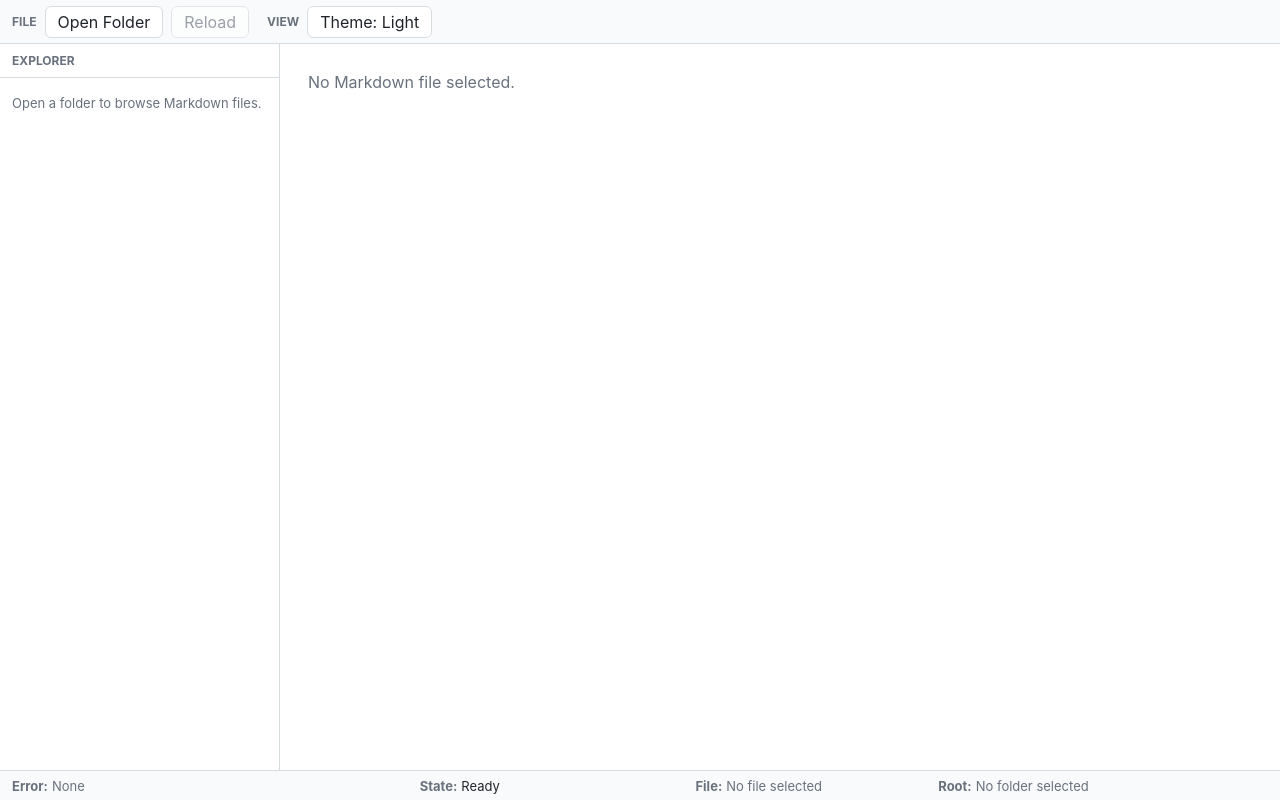
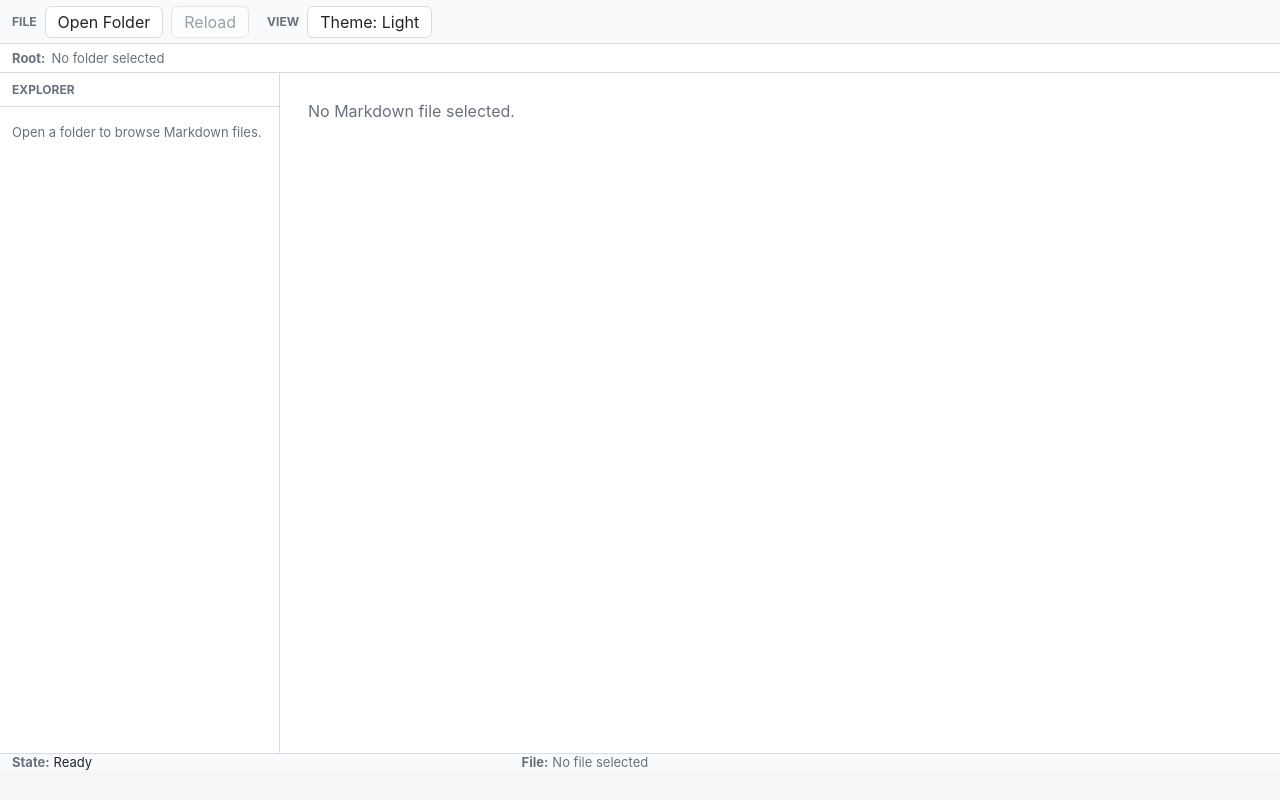
Before and after one commit to an-embedded-engineer/MarkdownViewer, a React (Vite) app in the folder markdown-viewer-tauri/: page / in a window 1280 px wide. Built offline with nearby package versions, Linux system fonts and the light colour scheme.

Commit message:
fix: improve Tauri root and error status layout

```diff
--- a/markdown-viewer-tauri/src/App.css
+++ b/markdown-viewer-tauri/src/App.css
@@ -33,7 +33,7 @@ button {
 
 .app-shell {
   display: grid;
-  grid-template-rows: 44px minmax(0, 1fr) 30px;
+  grid-template-rows: 44px auto minmax(0, 1fr) auto 30px;
   width: 100%;
   height: 100%;
   min-width: 680px;
@@ -114,13 +114,51 @@ button {
   opacity: 0.65;
 }
 
+.root-path-bar,
+.error-strip {
+  display: flex;
+  align-items: center;
+  gap: 6px;
+  min-width: 0;
+  padding: 6px 12px;
+  border-bottom: 1px solid var(--border);
+  font-size: 13px;
+}
+
+.root-path-bar {
+  color: var(--muted);
+  background: var(--panel-bg);
+}
+
+.error-strip {
+  border-top: 1px solid color-mix(in srgb, var(--error-text), var(--border) 55%);
+  color: var(--error-text);
+  background: var(--error-bg);
+}
+
+.chrome-label {
+  flex: 0 0 auto;
+  color: var(--muted);
+  font-weight: 700;
+}
+
+.error-strip .chrome-label {
+  color: var(--error-text);
+}
+
+.root-path-value,
+.error-strip-value {
+  min-width: 0;
+  overflow: hidden;
+  text-overflow: ellipsis;
+  white-space: nowrap;
+}
+
 .status-bar {
   display: grid;
   grid-template-columns:
-    minmax(140px, 1.2fr)
-    minmax(128px, 0.8fr)
-    minmax(110px, 0.7fr)
-    minmax(0, 1fr);
+    minmax(160px, 0.8fr)
+    minmax(0, 1.2fr);
   align-items: center;
   gap: 12px;
   min-width: 0;
@@ -148,10 +186,6 @@ button {
   overflow: hidden;
   text-overflow: ellipsis;
   white-space: nowrap;
-}
-
-.status-alert {
-  color: var(--error-text);
 }
 
 .status-state {
@@ -422,9 +456,7 @@ button {
 
   .status-bar {
     grid-template-columns:
-      minmax(112px, 1.1fr)
-      minmax(104px, 0.9fr)
-      minmax(72px, 0.6fr)
-      minmax(64px, 0.5fr);
+      minmax(112px, 0.9fr)
+      minmax(0, 1.1fr);
   }
 }
--- a/markdown-viewer-tauri/src/App.tsx
+++ b/markdown-viewer-tauri/src/App.tsx
@@ -305,6 +305,8 @@ function App() {
         onToggleTheme={() => setTheme((value) => (value === "light" ? "dark" : "light"))}
       />
 
+      <RootPathBar rootPath={rootPath} />
+
       <section className="workspace">
         <aside className="explorer-pane" aria-label="Explorer">
           <div className="pane-title">Explorer</div>
@@ -336,11 +338,11 @@ function App() {
         </section>
       </section>
 
+      {errorMessage ? <ErrorBanner message={errorMessage} /> : null}
+
       <StatusBar
-        rootPath={rootPath}
         selectedFileName={selectedFileName}
         loadingMessage={loadingMessage}
-        errorMessage={errorMessage}
       />
     </main>
   );
@@ -384,25 +386,47 @@ function MenuBar({
   );
 }
 
+type RootPathBarProps = {
+  rootPath: string | null;
+};
+
+function RootPathBar({ rootPath }: RootPathBarProps) {
+  const rootText = rootPath ?? "No folder selected";
+
+  return (
+    <section className="root-path-bar" aria-label="Current root folder" title={rootText}>
+      <span className="chrome-label">Root:</span>
+      <span className="root-path-value">{rootText}</span>
+    </section>
+  );
+}
+
+type ErrorBannerProps = {
+  message: string;
+};
+
+function ErrorBanner({ message }: ErrorBannerProps) {
+  return (
+    <section className="error-strip" role="alert" title={message}>
+      <span className="chrome-label">Error:</span>
+      <span className="error-strip-value">{message}</span>
+    </section>
+  );
+}
+
 type StatusBarProps = {
-  rootPath: string | null;
   selectedFileName: string;
   loadingMessage: string | null;
-  errorMessage: string | null;
 };
 
-function StatusBar({ rootPath, selectedFileName, loadingMessage, errorMessage }: StatusBarProps) {
-  const rootText = rootPath ?? "No folder selected";
+function StatusBar({ selectedFileName, loadingMessage }: StatusBarProps) {
   const fileText = selectedFileName || "No file selected";
   const stateText = loadingMessage ?? "Ready";
-  const errorText = errorMessage ?? "None";
 
   return (
     <footer className="status-bar" aria-label="Application status">
-      <StatusBarItem label="Error" value={errorText} priority="error" live alert={errorMessage !== null} />
       <StatusBarItem label="State" value={stateText} priority="state" live />
       <StatusBarItem label="File" value={fileText} priority="file" />
-      <StatusBarItem label="Root" value={rootText} priority="root" />
     </footer>
   );
 }
@@ -410,14 +434,13 @@ function StatusBar({ rootPath, selectedFileName, loadingMessage, errorMessage }:
 type StatusBarItemProps = {
   label: string;
   value: string;
-  priority: "error" | "state" | "file" | "root";
+  priority: "state" | "file";
   live?: boolean;
-  alert?: boolean;
 };
 
-function StatusBarItem({ label, value, priority, live = false, alert = false }: StatusBarItemProps) {
+function StatusBarItem({ label, value, priority, live = false }: StatusBarItemProps) {
   return (
-    <div className={`status-item status-${priority}${alert ? " status-alert" : ""}`} title={`${label}: ${value}`}>
+    <div className={`status-item status-${priority}`} title={`${label}: ${value}`}>
       <span className="status-label">{label}:</span>
       <span className="status-value" aria-live={live ? "polite" : undefined}>
         {value}
```
Also changed, not shown: 9 other files (tests, documents, lock files or other folders).
